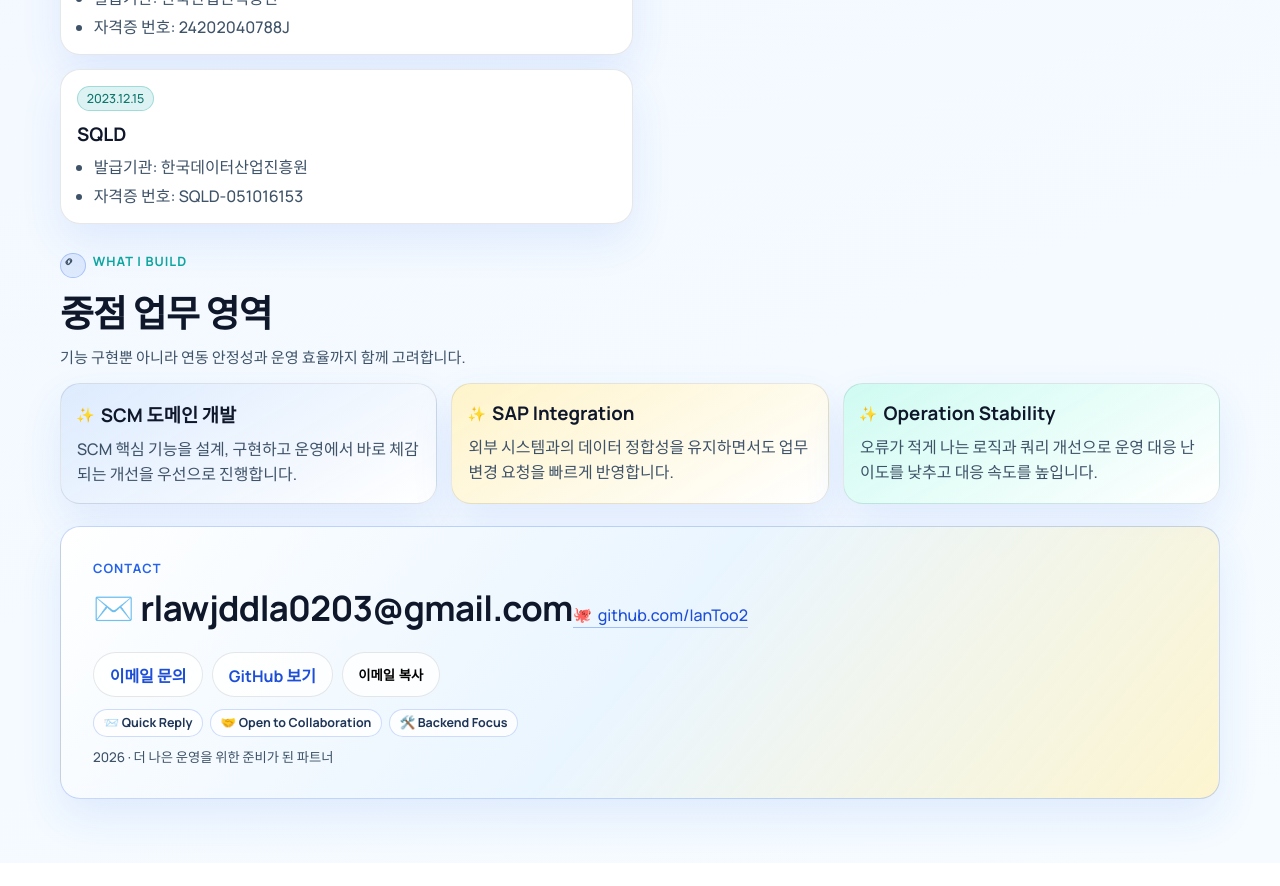
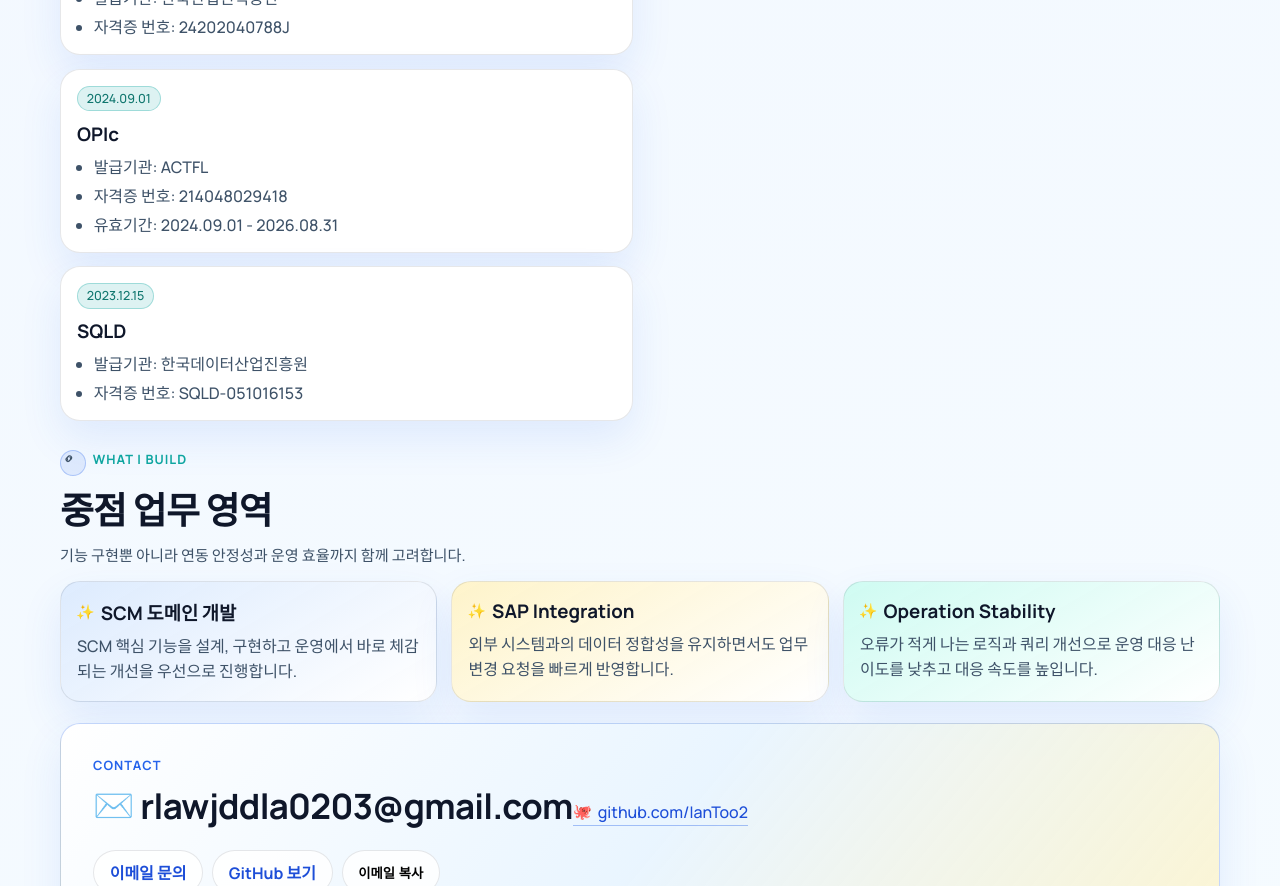
Before and after one commit to IanToo2/portfolio, a React (Vite) app: page / in a window 1280 px wide. Shown: the part 4220-5106 px from the top of the page. Before the commit the page ends 5083 px from the top, so only its background shows below. Built offline with nearby package versions, Linux system fonts and the light colour scheme.

Commit message:
feat: add OPIc certification with validity period

```diff
--- a/src/data/portfolioData.js
+++ b/src/data/portfolioData.js
@@ -174,6 +174,24 @@ export const CERTIFICATIONS = [
     bulletsEn: [
       "Issuing Authority: Human Resources Development Service of Korea",
       "Certificate No.: 24202040788J"
+    ]
+  },
+  {
+    period: "2024.09.01",
+    periodEn: "Sep 1, 2024",
+    organization: "ACTFL",
+    organizationEn: "ACTFL",
+    title: "OPIc",
+    titleEn: "OPIc",
+    bullets: [
+      "발급기관: ACTFL",
+      "자격증 번호: 214048029418",
+      "유효기간: 2024.09.01 - 2026.08.31"
+    ],
+    bulletsEn: [
+      "Issuing Authority: ACTFL",
+      "Certificate No.: 214048029418",
+      "Validity: 2024.09.01 - 2026.08.31"
     ]
   },
   {
```
